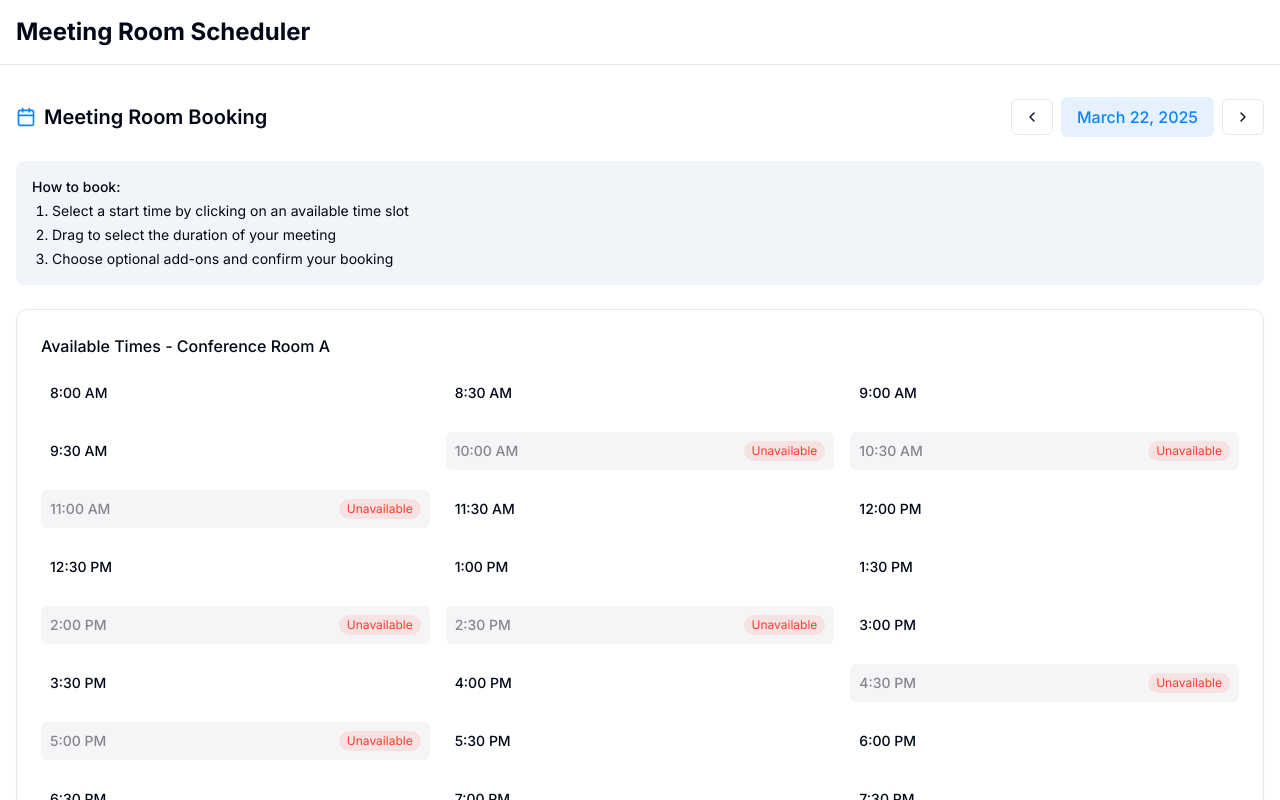
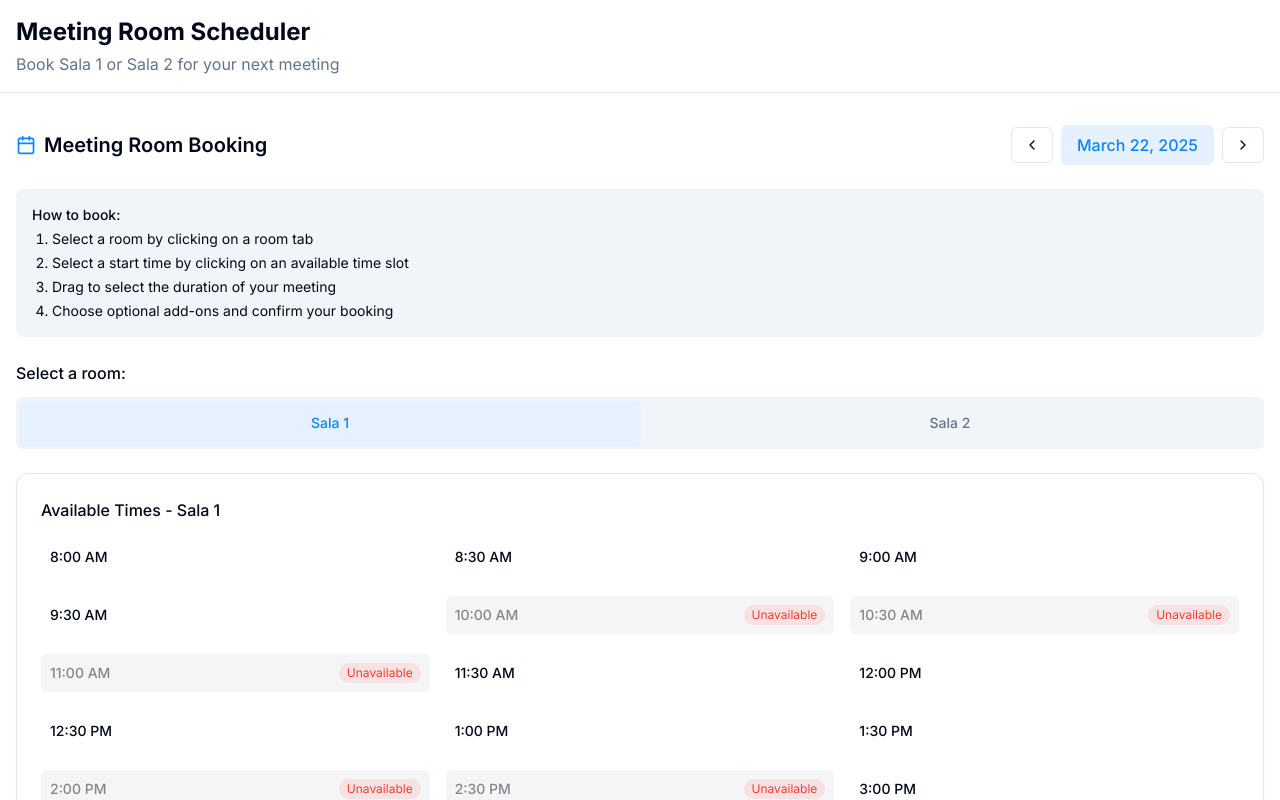
Before and after one commit to marcedigital/backlinesys, a React (Vite) app: page / in a window 1280 px wide. Shown: the top 800 px of the page. Built offline with nearby package versions, Linux system fonts and the light colour scheme.

Commit message:
Display multiple rooms
Display two different rooms with separate calendars.

```diff
--- a/src/components/Calendar.tsx
+++ b/src/components/Calendar.tsx
@@ -2,6 +2,7 @@
 import React, { useState, useEffect } from 'react';
 import { format, addDays, subDays } from 'date-fns';
 import { Button } from '@/components/ui/button';
+import { Tabs, TabsContent, TabsList, TabsTrigger } from '@/components/ui/tabs';
 import { Calendar as CalendarIcon, ChevronLeft, ChevronRight } from 'lucide-react';
 import TimeSlot from './TimeSlot';
 import BookingModal from './BookingModal';
@@ -13,30 +14,37 @@ import {
   calculatePrice,
   TimeSlot as TimeSlotType,
   BookingDetails,
-  AddOn
+  AddOn,
+  rooms
 } from '@/utils/bookingUtils';
 
 const Calendar: React.FC = () => {
   const [selectedDate, setSelectedDate] = useState(new Date());
-  const [timeSlots, setTimeSlots] = useState<TimeSlotType[]>([]);
+  const [selectedRoom, setSelectedRoom] = useState(rooms[0].id);
+  const [timeSlots, setTimeSlots] = useState<{ [roomId: string]: TimeSlotType[] }>({});
   const [isSelecting, setIsSelecting] = useState(false);
   const [selectionStart, setSelectionStart] = useState<TimeSlotType | null>(null);
   const [selectionEnd, setSelectionEnd] = useState<TimeSlotType | null>(null);
   const [tempSelectionEnd, setTempSelectionEnd] = useState<TimeSlotType | null>(null);
   const [isModalOpen, setIsModalOpen] = useState(false);
   const [bookingDetails, setBookingDetails] = useState<BookingDetails>({
-    room: 'Conference Room A',
+    room: rooms[0].name,
     startTime: null,
     endTime: null,
     addOns: getDefaultAddOns(),
     totalPrice: 0
   });
 
-  // Generate time slots when selected date changes
+  // Generate time slots for all rooms when selected date changes
   useEffect(() => {
-    const unavailableTimes = getUnavailableTimes(selectedDate);
-    const slots = generateTimeSlots(selectedDate, unavailableTimes);
-    setTimeSlots(slots);
+    const newTimeSlots: { [roomId: string]: TimeSlotType[] } = {};
+
+    rooms.forEach(room => {
+      const unavailableTimes = getUnavailableTimes(selectedDate, room.id);
+      newTimeSlots[room.id] = generateTimeSlots(selectedDate, room.id, unavailableTimes);
+    });
+
+    setTimeSlots(newTimeSlots);
     resetSelection();
   }, [selectedDate]);
 
@@ -46,13 +54,16 @@ const Calendar: React.FC = () => {
       const startSlot = selectionStart.startTime < selectionEnd.startTime ? selectionStart : selectionEnd;
       const endSlot = selectionStart.startTime < selectionEnd.startTime ? selectionEnd : selectionStart;
 
+      const roomName = rooms.find(room => room.id === selectedRoom)?.name || '';
+
       setBookingDetails(prev => ({
         ...prev,
+        room: roomName,
         startTime: startSlot.startTime,
         endTime: endSlot.endTime
       }));
     }
-  }, [selectionStart, selectionEnd]);
+  }, [selectionStart, selectionEnd, selectedRoom]);
 
   // Update total price when booking details change
   useEffect(() => {
@@ -74,13 +85,16 @@ const Calendar: React.FC = () => {
     setTempSelectionEnd(null);
     setIsSelecting(false);
 
-    // Reset selected state for all time slots
-    setTimeSlots(prev =>
-      prev.map(slot => ({
+    // Reset selected state for all time slots in current room
+    if (timeSlots[selectedRoom]) {
+      setTimeSlots(prev => ({
+        ...prev,
+        [selectedRoom]: prev[selectedRoom].map(slot => ({
           ...slot,
           isSelected: false
         }))
-    );
+      }));
+    }
   };
 
   const handlePreviousDay = () => {
@@ -91,6 +105,17 @@ const Calendar: React.FC = () => {
     setSelectedDate(prev => addDays(prev, 1));
   };
 
+  const handleRoomChange = (roomId: string) => {
+    resetSelection();
+    setSelectedRoom(roomId);
+
+    const roomName = rooms.find(room => room.id === roomId)?.name || '';
+    setBookingDetails(prev => ({
+      ...prev,
+      room: roomName
+    }));
+  };
+
   const handleSelectStart = (slot: TimeSlotType) => {
     if (!slot.isAvailable) return;
 
@@ -99,12 +124,13 @@ const Calendar: React.FC = () => {
     setTempSelectionEnd(slot);
 
     // Update time slots to show selection
-    setTimeSlots(prev =>
-      prev.map(s => ({
+    setTimeSlots(prev => ({
+      ...prev,
+      [selectedRoom]: prev[selectedRoom].map(s => ({
         ...s,
         isSelected: s.id === slot.id
       }))
-    );
+    }));
   };
 
   const handleSelectEnd = (slot: TimeSlotType) => {
@@ -115,19 +141,21 @@ const Calendar: React.FC = () => {
     setTempSelectionEnd(null);
 
     // Update all selected slots
-    const startIndex = timeSlots.findIndex(s => s.id === selectionStart?.id);
-    const endIndex = timeSlots.findIndex(s => s.id === slot.id);
+    const currentTimeSlots = timeSlots[selectedRoom] || [];
+    const startIndex = currentTimeSlots.findIndex(s => s.id === selectionStart?.id);
+    const endIndex = currentTimeSlots.findIndex(s => s.id === slot.id);
 
     if (startIndex !== -1 && endIndex !== -1) {
       const min = Math.min(startIndex, endIndex);
       const max = Math.max(startIndex, endIndex);
 
-      setTimeSlots(prev =>
-        prev.map((s, i) => ({
+      setTimeSlots(prev => ({
+        ...prev,
+        [selectedRoom]: prev[selectedRoom].map((s, i) => ({
           ...s,
           isSelected: i >= min && i <= max && s.isAvailable
         }))
-      );
+      }));
 
       // Open booking modal after selection is complete
       setIsModalOpen(true);
@@ -220,18 +248,42 @@ const Calendar: React.FC = () => {
       <div className="bg-secondary p-4 rounded-lg mb-6 text-sm">
         <p className="font-medium">How to book:</p>
         <ol className="list-decimal ml-5 mt-1 space-y-1">
+          <li>Select a room by clicking on a room tab</li>
           <li>Select a start time by clicking on an available time slot</li>
           <li>Drag to select the duration of your meeting</li>
           <li>Choose optional add-ons and confirm your booking</li>
         </ol>
       </div>
 
-      {/* Time slots */}
+      {/* Room tabs */}
+      <Tabs
+        defaultValue={rooms[0].id}
+        value={selectedRoom}
+        onValueChange={handleRoomChange}
+        className="w-full"
+      >
+        <div className="mb-6">
+          <h3 className="text-base font-medium mb-3">Select a room:</h3>
+          <TabsList className="grid w-full grid-cols-2 h-auto p-1">
+            {rooms.map(room => (
+              <TabsTrigger
+                key={room.id}
+                value={room.id}
+                className="py-3 data-[state=active]:bg-booking-light-blue data-[state=active]:text-booking-blue"
+              >
+                {room.name}
+              </TabsTrigger>
+            ))}
+          </TabsList>
+        </div>
+
+        {rooms.map(room => (
+          <TabsContent key={room.id} value={room.id} className="mt-0">
             <div className="bg-white rounded-xl p-6 shadow-sm border border-border">
-        <h3 className="text-base font-medium mb-4">Available Times - {bookingDetails.room}</h3>
+              <h3 className="text-base font-medium mb-4">Available Times - {room.name}</h3>
 
               <div className="grid grid-cols-1 sm:grid-cols-2 lg:grid-cols-3 gap-4">
-          {timeSlots.map((slot) => (
+                {timeSlots[room.id]?.map((slot) => (
                   <TimeSlot
                     key={slot.id}
                     slot={slot}
@@ -260,6 +312,9 @@ const Calendar: React.FC = () => {
                 </div>
               </div>
             </div>
+          </TabsContent>
+        ))}
+      </Tabs>
 
       {/* Booking modal */}
       <BookingModal
--- a/src/pages/Index.tsx
+++ b/src/pages/Index.tsx
@@ -9,6 +9,7 @@ const Index: React.FC = () => {
       <header className="bg-white border-b border-border py-4">
         <div className="container mx-auto px-4">
           <h1 className="text-2xl font-bold">Meeting Room Scheduler</h1>
+          <p className="text-muted-foreground mt-1">Book Sala 1 or Sala 2 for your next meeting</p>
         </div>
       </header>
 
--- a/src/utils/bookingUtils.ts
+++ b/src/utils/bookingUtils.ts
@@ -23,8 +23,19 @@ export interface BookingDetails {
   totalPrice: number;
 }
 
-// Generate time slots for a specific day
-export const generateTimeSlots = (date: Date, unavailableTimes: Array<[Date, Date]> = []): TimeSlot[] => {
+export interface Room {
+  id: string;
+  name: string;
+}
+
+// Available rooms
+export const rooms: Room[] = [
+  { id: "room1", name: "Sala 1" },
+  { id: "room2", name: "Sala 2" },
+];
+
+// Generate time slots for a specific day and room
+export const generateTimeSlots = (date: Date, roomId: string, unavailableTimes: Array<[Date, Date]> = []): TimeSlot[] => {
   const slots: TimeSlot[] = [];
   const startHour = 8; // 8 AM
   const endHour = 20; // 8 PM
@@ -43,7 +54,7 @@ export const generateTimeSlots = (date: Date, unavailableTimes: Array<[Date, Dat
       });
 
       slots.push({
-        id: `${startTime.toISOString()}`,
+        id: `${roomId}-${startTime.toISOString()}`,
         startTime,
         endTime,
         isAvailable,
@@ -125,10 +136,12 @@ export const getDefaultAddOns = (): AddOn[] => [
   }
 ];
 
-// Sample unavailable time slots
-export const getUnavailableTimes = (date: Date): Array<[Date, Date]> => {
+// Sample unavailable time slots for each room
+export const getUnavailableTimes = (date: Date, roomId: string): Array<[Date, Date]> => {
   const unavailable: Array<[Date, Date]> = [];
 
+  if (roomId === "room1") {
+    // Sala 1 unavailable times
     // Example: 10:00 AM - 11:30 AM is unavailable
     const unavailStart1 = new Date(date);
     unavailStart1.setHours(10, 0, 0, 0);
@@ -142,13 +155,22 @@ export const getUnavailableTimes = (date: Date): Array<[Date, Date]> => {
     const unavailEnd2 = new Date(date);
     unavailEnd2.setHours(15, 0, 0, 0);
     unavailable.push([unavailStart2, unavailEnd2]);
+  } else if (roomId === "room2") {
+    // Sala 2 unavailable times
+    // Example: 9:00 AM - 10:30 AM is unavailable
+    const unavailStart1 = new Date(date);
+    unavailStart1.setHours(9, 0, 0, 0);
+    const unavailEnd1 = new Date(date);
+    unavailEnd1.setHours(10, 30, 0, 0);
+    unavailable.push([unavailStart1, unavailEnd1]);
 
     // Example: 4:30 PM - 5:30 PM is unavailable
-  const unavailStart3 = new Date(date);
-  unavailStart3.setHours(16, 30, 0, 0);
-  const unavailEnd3 = new Date(date);
-  unavailEnd3.setHours(17, 30, 0, 0);
-  unavailable.push([unavailStart3, unavailEnd3]);
+    const unavailStart2 = new Date(date);
+    unavailStart2.setHours(16, 30, 0, 0);
+    const unavailEnd2 = new Date(date);
+    unavailEnd2.setHours(17, 30, 0, 0);
+    unavailable.push([unavailStart2, unavailEnd2]);
+  }
 
   return unavailable;
 };
```
Lines whose indentation alone changed are shown as unchanged.
